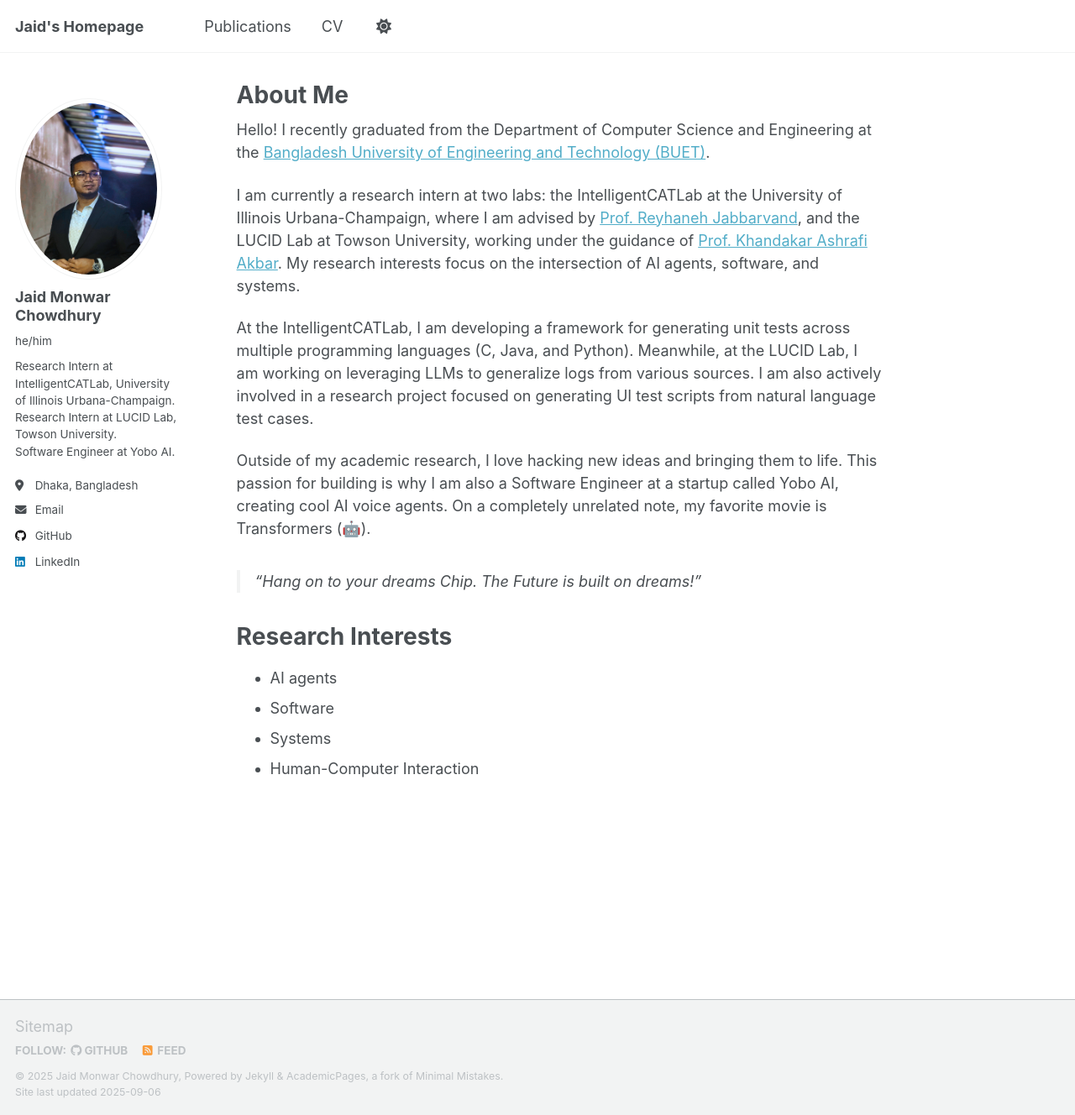
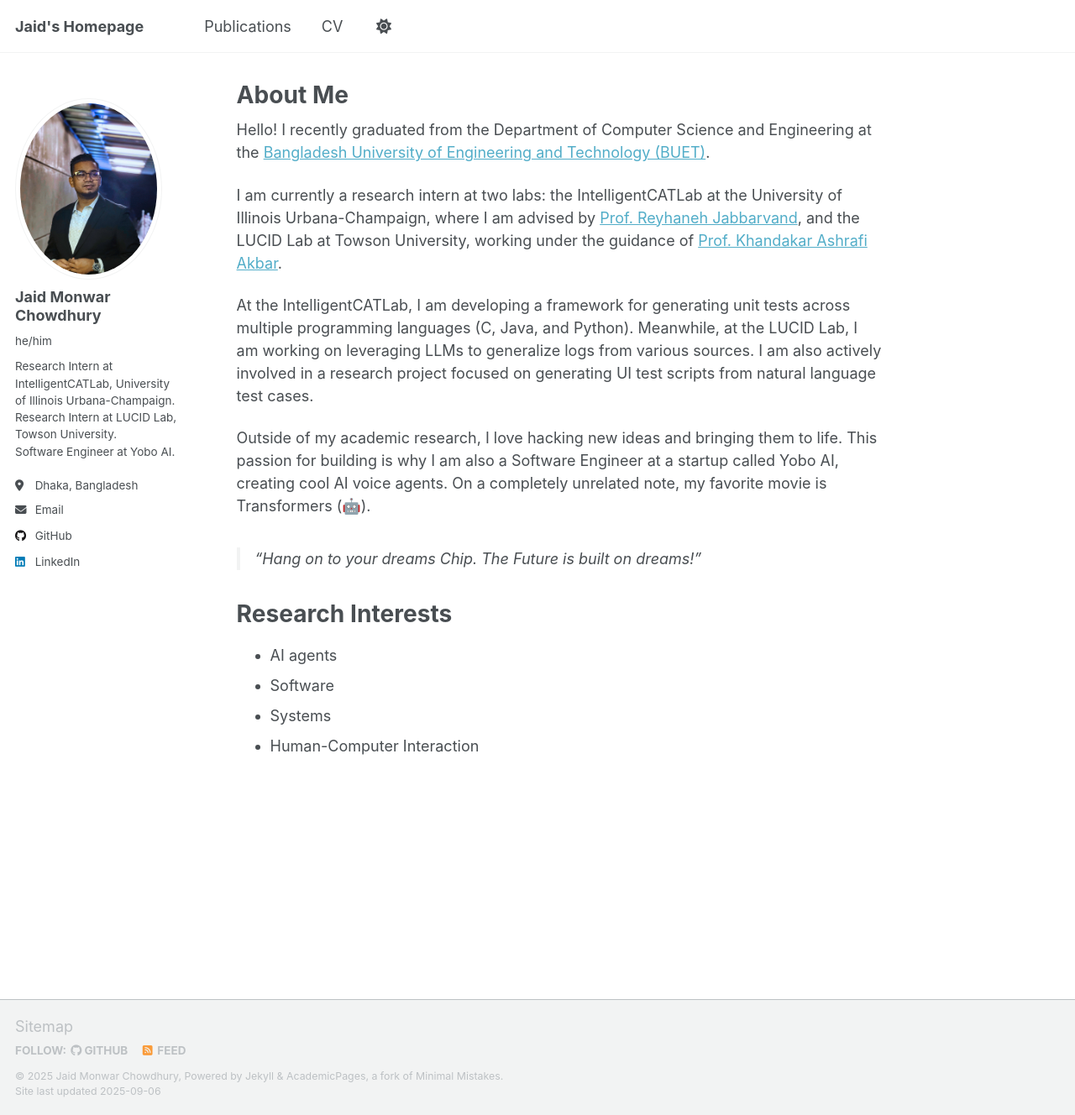
Before and after one commit to jaid-monwar/jaid-monwar.github.io, a Jekyll site: the page built from _pages/about.md, in a window 1280 px wide and 1328 px high. Shown: the whole window at 84% size. Built offline with Jekyll 4.4.1, drawn with Linux system fonts in a browser that asks for light colours; a script that is not in the unit is left out.

Commit message:
update: remove research interest from about me section

```diff
--- a/_pages/about.md
+++ b/_pages/about.md
@@ -9,7 +9,7 @@ redirect_from:
 
 Hello! I recently graduated from the Department of Computer Science and Engineering at the [Bangladesh University of Engineering and Technology (BUET)](https://www.buet.ac.bd/).
 
-I am currently a research intern at two labs: the IntelligentCATLab at the University of Illinois Urbana-Champaign, where I am advised by [Prof. Reyhaneh Jabbarvand](https://reyhaneh.cs.illinois.edu/), and the LUCID Lab at Towson University, working under the guidance of [Prof. Khandakar Ashrafi Akbar](https://www.towson.edu/cla/departments/computerscience/facultystaff/akbar.html). My research interests focus on the intersection of AI agents, software, and systems.
+I am currently a research intern at two labs: the IntelligentCATLab at the University of Illinois Urbana-Champaign, where I am advised by [Prof. Reyhaneh Jabbarvand](https://reyhaneh.cs.illinois.edu/), and the LUCID Lab at Towson University, working under the guidance of [Prof. Khandakar Ashrafi Akbar](https://www.towson.edu/cla/departments/computerscience/facultystaff/akbar.html).
 
 At the IntelligentCATLab, I am developing a framework for generating unit tests across multiple programming languages (C, Java, and Python). Meanwhile, at the LUCID Lab, I am working on leveraging LLMs to generalize logs from various sources. I am also actively involved in a research project focused on generating UI test scripts from natural language test cases.
 
```
